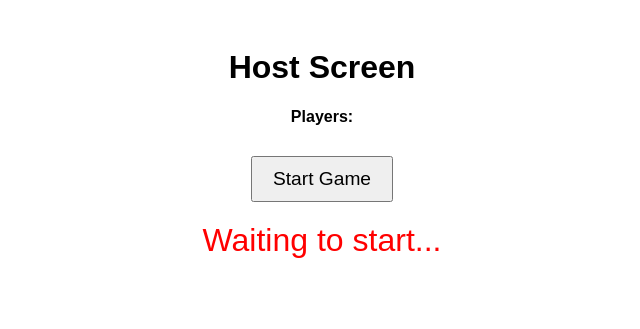
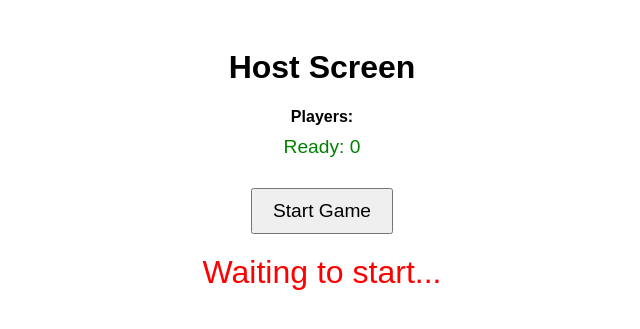
Before and after one commit to 12xtropix/FinalPython, a Flask app: page /host in a window 1280 px wide. Shown: the top 329 px of the page, without its empty margins (318-958 px from the left). Run offline with Flask 3, Linux system fonts and the light colour scheme; some libraries are stand-ins or nearby versions.

Commit message:
c&p fixed thing

```diff
--- a/server.py
+++ b/server.py
@@ -8,8 +8,8 @@ socketio = SocketIO(app)
 # Game data
 players = []
 prompts = []
-faker_prompt = []
-player_sockets = {}  # username -> socket ID
+player_sockets = {}
+ready_players = set()
 
 game_data = {
     "rounds": 4,
@@ -18,21 +18,17 @@ game_data = {
     "player_role": {},  # Mapping player -> role (faker or normal)
 }
 
-
 @app.route('/')
 def index():
     return render_template('mainscreen.html')
-
 
 @app.route('/host')
 def host():
     return render_template('hostscreen.html')
 
-
 @app.route('/player')
 def player():
     return render_template('playerscreen.html')
-
 
 @app.route('/play', methods=['POST'])
 def play():
@@ -47,17 +43,14 @@ def play():
 
     return jsonify({"status": response})
 
-
 def handle_answer(player_name):
     if game_data["player_role"].get(player_name) == "faker":
-        return faker_prompt
+        return "You're the faker! Try to blend in."
     else:
         return random.choice(prompts)
 
-
 def handle_vote(player_name):
     return "Vote recorded!"
-
 
 def generate_prompt_sequence():
     types = ["hands", "pointing", "numbers"]
@@ -82,7 +75,6 @@ def generate_prompt_sequence():
 
     return selected_prompts
 
-
 @socketio.on('join_game')
 def handle_join_game(data):
     username = data.get('username')
@@ -98,13 +90,12 @@ def handle_join_game(data):
         emit('player_joined', {'message': f'{username} has joined the game!'}, broadcast=True)
         emit('players_update', {'players': players}, broadcast=True)
 
-
 @socketio.on('start_game')
 def handle_start_game():
-    global prompts
+    global prompts, ready_players
+    ready_players = set()
     prompts = generate_prompt_sequence()
 
-    # Assign roles (1 faker, rest normal)
     faker = random.choice(players)
     game_data["player_role"] = {
         player: ("faker" if player == faker else "normal") for player in players
@@ -112,6 +103,8 @@ def handle_start_game():
 
     current_prompt = prompts[game_data["current_round"] - 1]
     prompt_type = current_prompt.split('_')[0]
+    prompt_text_for_normal = current_prompt
+    prompt_text_for_faker = "You're the faker! Try to blend in."
 
     for player in players:
         role = game_data["player_role"].get(player)
@@ -119,24 +112,39 @@ def handle_start_game():
         if not sid:
             continue
 
-        if role == "faker":
-            prompt_text = "You are the faker. Try to blend in!"
-        else:
-            prompt_text = current_prompt
+        prompt_text = prompt_text_for_normal if role != "faker" else prompt_text_for_faker
 
-        socketio.emit(
-            'serve_prompt',
-            {"prompt_type": prompt_type, "prompt_text": prompt_text},
-            room=sid
-        )
+        socketio.emit('serve_prompt', {
+            "prompt_type": prompt_type,
+            "prompt_text": prompt_text
+        }, room=sid)
 
-    socketio.emit('start_countdown', {"seconds": 20})
+    # Send prompt to host so it's revealed after countdown or all ready
+    socketio.emit('host_prompt', {
+        "prompt_type": prompt_type,
+        "prompt_text": prompt_text_for_normal
+    })
 
+@socketio.on('player_ready')
+def handle_player_ready(data):
+    username = data.get('username')
+    if username and username in players:
+        ready_players.add(username)
+        emit('ready_update', {
+            "ready_count": len(ready_players),
+            "total_players": len(players)
+        }, broadcast=True)
+
+        if len(ready_players) == len(players):
+            # All ready, skip countdown
+            socketio.emit('start_countdown', {"seconds": 0})
+        elif len(ready_players) == 1:
+            # First player ready, start regular countdown
+            socketio.emit('start_countdown', {"seconds": 20})
 
 @socketio.on('connect')
 def handle_connect():
     emit('players_update', {'players': players})
 
-
 if __name__ == '__main__':
     socketio.run(app, host='0.0.0.0', port=5000, allow_unsafe_werkzeug=True)
--- a/templates/hostscreen.html
+++ b/templates/hostscreen.html
@@ -26,12 +26,18 @@
       font-size: 2em;
       color: red;
     }
+    #ready-count {
+      margin-top: 10px;
+      font-size: 1.2em;
+      color: green;
+    }
   </style>
 </head>
 <body>
   <h1>Host Screen</h1>
 
   <div id="player-list">Players: </div>
+  <div id="ready-count">Ready: 0</div>
   <button id="start-button" onclick="startGame()">Start Game</button>
   <div id="countdown">Waiting to start...</div>
 
@@ -40,6 +46,11 @@
 
     socket.on('players_update', function(data) {
       document.getElementById('player-list').innerText = 'Players: ' + data.players.join(', ');
+    });
+
+    socket.on('ready_update', function(data) {
+      document.getElementById('ready-count').innerText =
+        `Ready: ${data.ready_count}/${data.total_players}`;
     });
 
     function startGame() {
@@ -60,6 +71,10 @@
       }, 1000);
     });
 
+    socket.on('host_prompt', function(data) {
+      document.getElementById('countdown').innerHTML =
+        `<strong>Game:</strong> ${data.prompt_type.toUpperCase()}<br><strong>Prompt:</strong> ${data.prompt_text}`;
+    });
   </script>
 </body>
 </html>
```
Also changed, not shown: templates/playerscreen.html (+16 -12 lines), templates/mainscreen.html (line endings or trailing spaces). Lines whose indentation alone changed are shown as unchanged.
